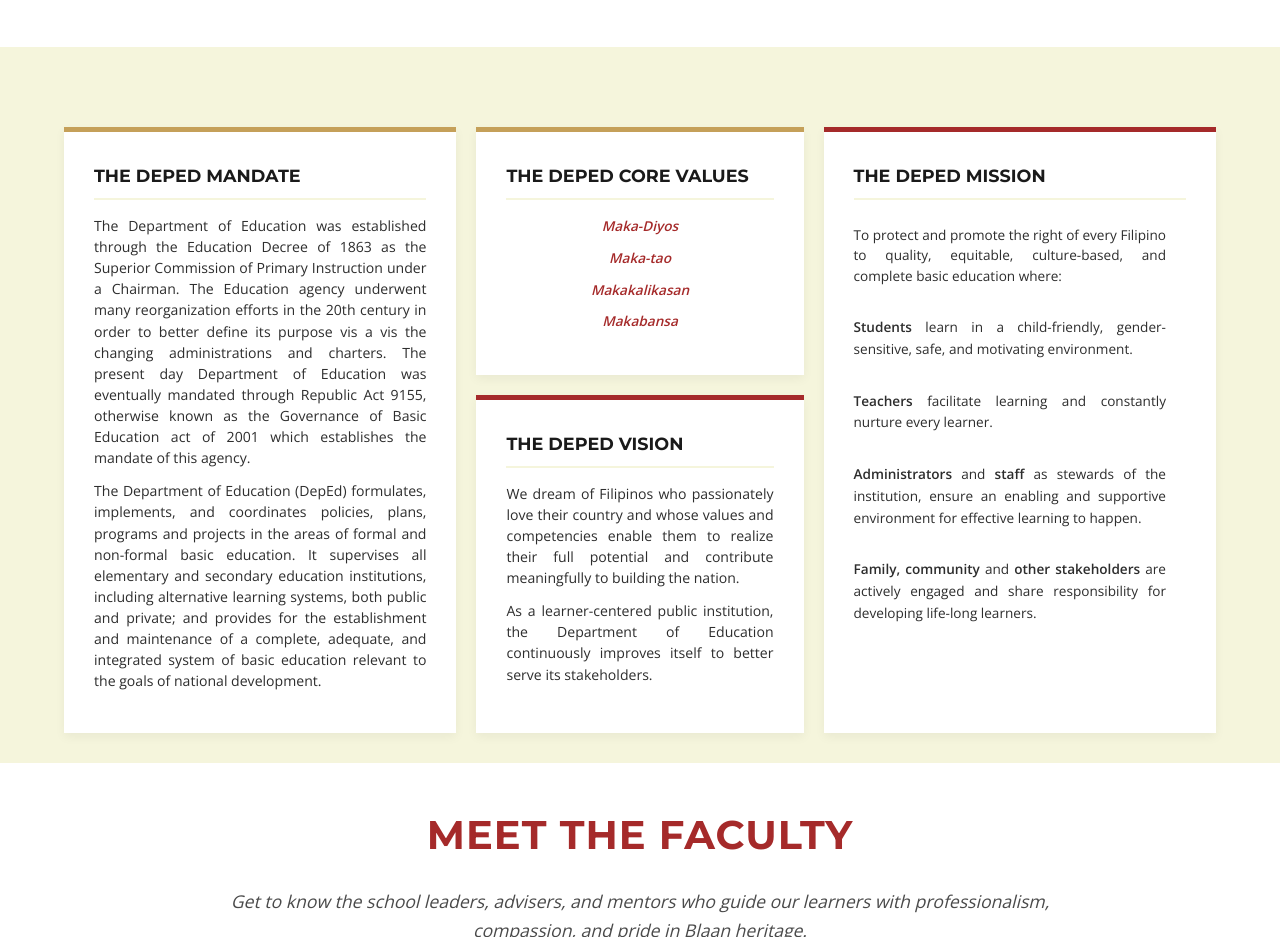
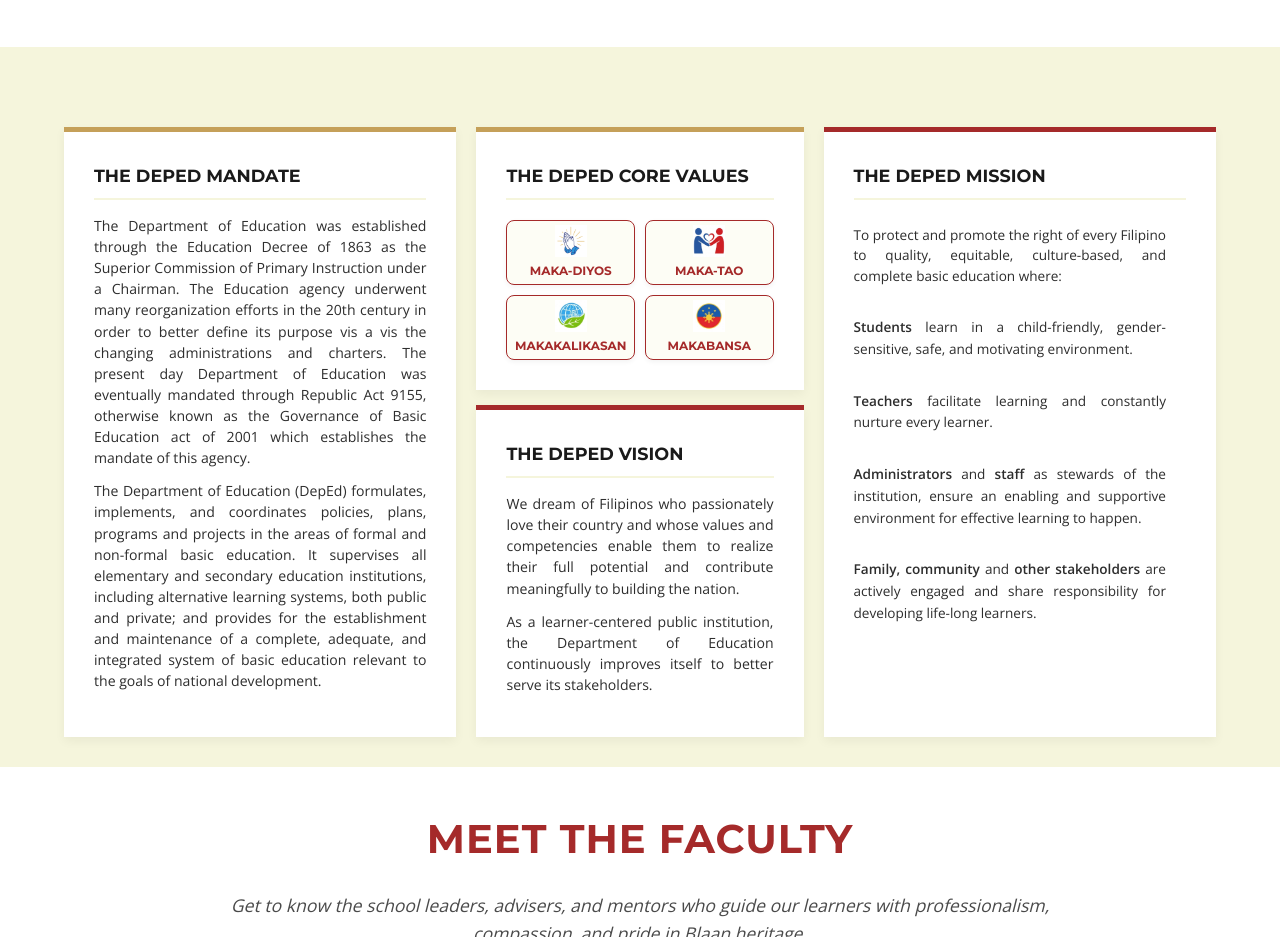
Before and after one commit to ulhs/ulhs.github.io, a plain HTML site: page pages/about-dumu.html in a window 1280 px wide. Shown: the part 900-1837 px from the top of the page. Drawn offline with nearby package versions, Linux system fonts and the light colour scheme.

Commit message:
feat(about): add interactive flip cards for DepEd core values
Replace static list of core values with interactive flip cards that display icons and reveal descriptions on hover. Add new icon images for each value and adjust layout spacing for better visual balance. The cards provide a more engaging way to present the values (Maka-Diyos, Maka-tao, Makakalikasan, Makabansa) with their meanings.

```diff
--- a/assets/css/style.css
+++ b/assets/css/style.css
@@ -996,11 +996,11 @@
 .compliance-middle-col {
     display: flex;
     flex-direction: column;
-    gap: 20px;
-}
-
-.values-box { border-top-color: var(--accent-gold); flex: 1; }
-.vision-box { flex: 1.5; }
+    gap: 15px;
+}
+
+.values-box { border-top-color: var(--accent-gold); flex: 0.8; }
+.vision-box { flex: 1.2; }
 
 /* Content Styling */
 .compliance-card h3 {
@@ -1016,30 +1016,87 @@
     margin-bottom: 12px;
     line-height: 1.5;
 }
-.compliance-card.values-box .values-list {
-    display: flex;
-    flex-direction: column; /* Keeps them stacked vertically */
-    align-items: center;    /* Centers the li items horizontally */
-    padding: 0;             /* Removes default browser indentation */
-    list-style: none;       /* Optional: removes bullets for a cleaner look */
-}
-
-.compliance-card.values-box .values-list li {
-    text-align: center;     /* Centers the text inside the li itself */
-}
-
-.values-list {
-    list-style: none;
+
+/* --- CORE VALUES FLIP CARDS --- */
+.values-grid {
     display: grid;
-    grid-template-columns: 1fr;
+    grid-template-columns: 1fr 1fr;
     gap: 10px;
-    font-style: italic;
-}
-
-.values-list li {
+    perspective: 1000px;
+    margin-top: 5px;
+}
+
+.flip-card {
+    background-color: transparent;
+    width: 100%;
+    height: 65px; /* Compact height to fit the values-box */
+    perspective: 1000px;
+    cursor: pointer;
+}
+
+.flip-card-inner {
+    position: relative;
+    width: 100%;
+    height: 100%;
+    text-align: center;
+    transition: transform 0.6s;
+    transform-style: preserve-3d;
+}
+
+.flip-card:hover .flip-card-inner,
+.flip-card:focus .flip-card-inner {
+    transform: rotateY(180deg);
+}
+
+.flip-card-front, .flip-card-back {
+    position: absolute;
+    width: 100%;
+    height: 100%;
+    -webkit-backface-visibility: hidden;
+    backface-visibility: hidden;
+    display: flex;
+    flex-direction: column;
+    align-items: center;
+    justify-content: center;
+    border-radius: 8px;
+    padding: 6px;
+}
+
+.flip-card-front {
+    background-color: var(--soft-abaca);
+    color: var(--madder-red);
+    border: 1px solid var(--madder-red);
+    box-shadow: 0 2px 5px rgba(0,0,0,0.05);
+}
+
+.flip-card-front img {
+    width: 32px;
+    height: 32px;
+    object-fit: contain;
+    margin-bottom: 4px;
+}
+
+.flip-card-front span {
+    font-size: 0.75rem;
     font-weight: 700;
-    color: var(--madder-red);
-    font-size: 0.85rem;
+    text-transform: uppercase;
+    font-family: 'Montserrat', sans-serif;
+}
+
+.flip-card-back {
+    background-color: var(--madder-red);
+    color: var(--white);
+    transform: rotateY(180deg);
+    border: 1px solid var(--deep-madder);
+}
+
+.flip-card-back p {
+    font-size: 0.7rem;
+    line-height: 1.2;
+    margin: 0;
+    color: var(--white) !important;
+    text-align: center;
+    font-weight: 400;
 }
 
 .mission-list {
@@ -2503,6 +2560,7 @@
 body.dark-mode .contact-card,
 body.dark-mode .success-content,
 body.dark-mode .compliance-card,
+body.dark-mode .flip-card-front,
 body.dark-mode .req-container,
 body.dark-mode .step-content,
 body.dark-mode .quote-card,
--- a/pages/about-dumu.html
+++ b/pages/about-dumu.html
@@ -59,12 +59,56 @@
                 <!-- Core Values -->
                 <div class="compliance-card values-box">
                     <h3>The DepEd Core Values</h3>
-                    <ul class="values-list">
-                        <li>Maka-Diyos</li>
-                        <li>Maka-tao</li>
-                        <li>Makakalikasan</li>
-                        <li>Makabansa</li>
-                    </ul>
+                    <div class="values-grid">
+                        <!-- Maka-Diyos -->
+                        <div class="flip-card">
+                            <div class="flip-card-inner">
+                                <div class="flip-card-front">
+                                    <img src="../assets/images/icons/makadiyos.webp" alt="Maka-Diyos">
+                                    <span>Maka-Diyos</span>
+                                </div>
+                                <div class="flip-card-back">
+                                    <p>Spiritual belief and respect for others' faiths.</p>
+                                </div>
+                            </div>
+                        </div>
+                        <!-- Maka-tao -->
+                        <div class="flip-card">
+                            <div class="flip-card-inner">
+                                <div class="flip-card-front">
+                                    <img src="../assets/images/icons/makatao.webp" alt="Maka-tao">
+                                    <span>Maka-tao</span>
+                                </div>
+                                <div class="flip-card-back">
+                                    <p>Sensitivity to social and cultural differences.</p>
+                                </div>
+                            </div>
+                        </div>
+                        <!-- Makakalikasan -->
+                        <div class="flip-card">
+                            <div class="flip-card-inner">
+                                <div class="flip-card-front">
+                                    <img src="../assets/images/icons/makakalikasan.webp" alt="Makakalikasan">
+                                    <span>Makakalikasan</span>
+                                </div>
+                                <div class="flip-card-back">
+                                    <p>Environmental care and resource responsibility.</p>
+                                </div>
+                            </div>
+                        </div>
+                        <!-- Makabansa -->
+                        <div class="flip-card">
+                            <div class="flip-card-inner">
+                                <div class="flip-card-front">
+                                    <img src="../assets/images/icons/makabansa.webp" alt="Makabansa">
+                                    <span>Makabansa</span>
+                                </div>
+                                <div class="flip-card-back">
+                                    <p>National pride and responsible citizenship.</p>
+                                </div>
+                            </div>
+                        </div>
+                    </div>
                 </div>
                 <!-- Vision -->
                 <div class="compliance-card vision-box">
```
Also changed, not shown: assets/images/icons/makabansa.webp (added), assets/images/icons/makadiyos.webp (added), assets/images/icons/makakalikasan.webp (added), assets/images/icons/makatao.webp (added).
